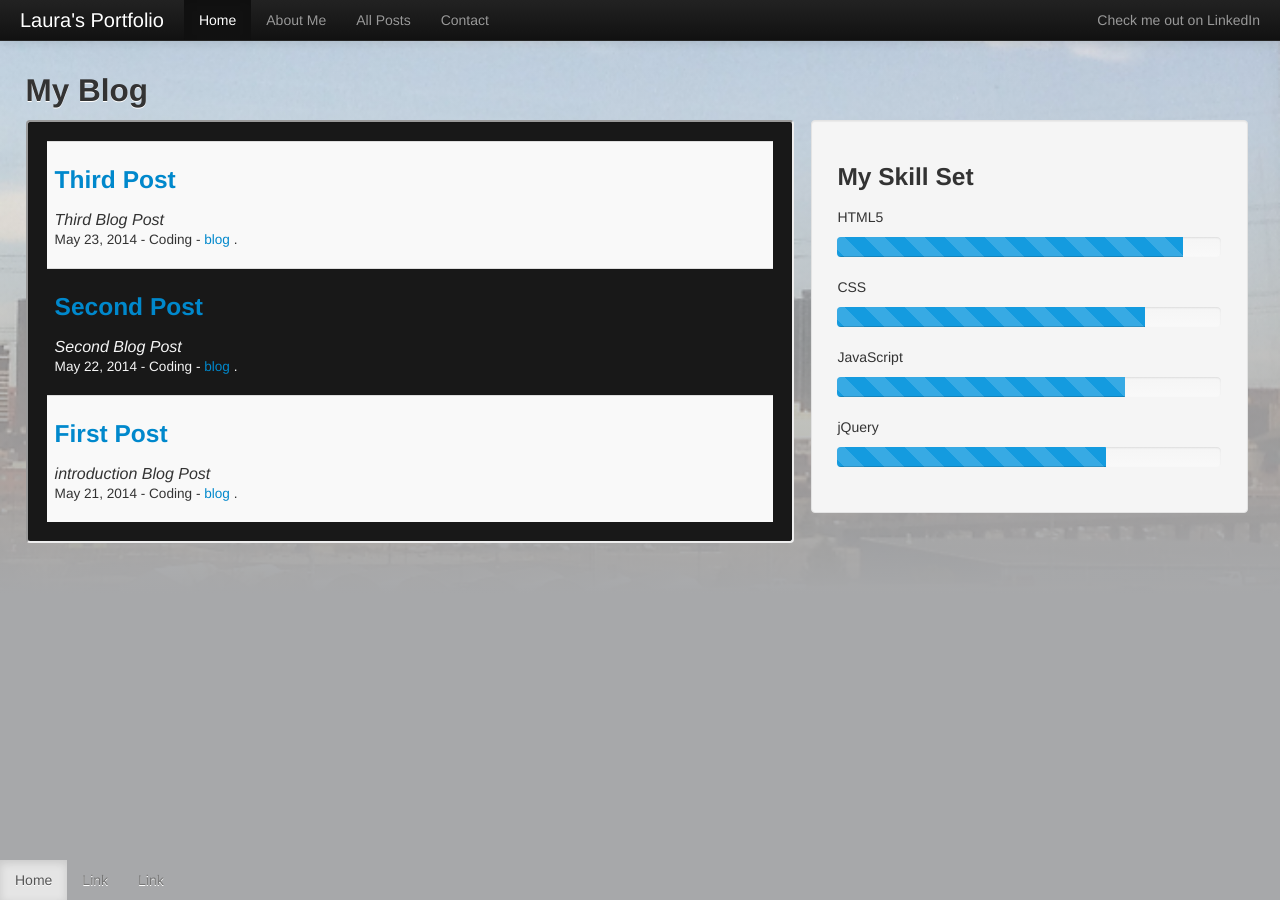
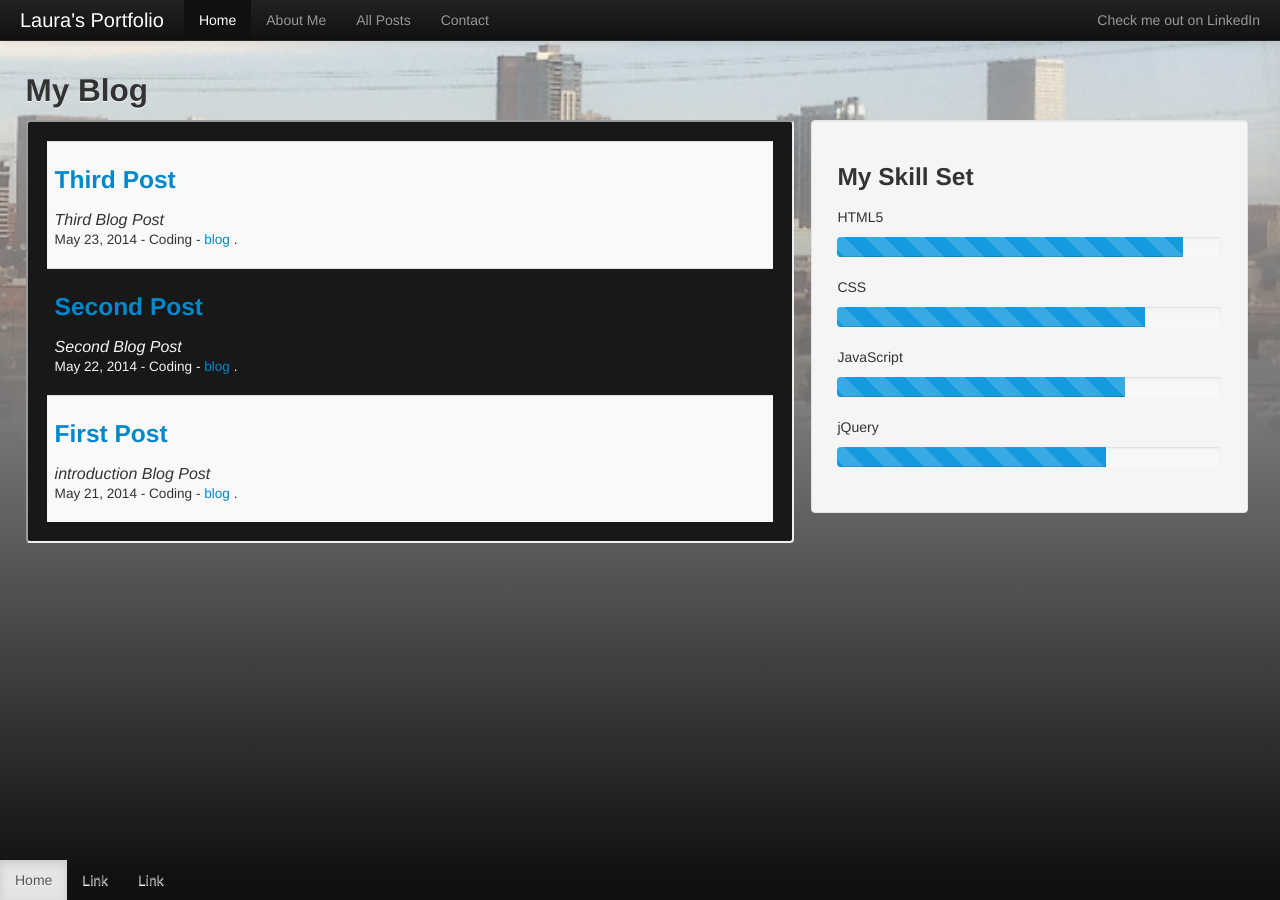
Before and after one commit to LauraR6561/Laurar6561.github.io, a Jekyll site: the page built from index.html, in a window 1280 px wide. Built offline with Jekyll 4.4.1, drawn with Linux system fonts in a browser that asks for light colours; Markdown is read by kramdown in place of the engine named in the settings.

Commit message:
css change

```diff
--- a/css/template.css
+++ b/css/template.css
@@ -6,13 +6,13 @@ html{
 }
 body{
     padding:0px;
-background: -moz-linear-gradient(top,  rgba(0,0,0,0) 0%, rgba(186,187,190,0.2) 13%, rgba(167,168,170,0.61) 40%, rgba(167,168,170,1) 66%); /* FF3.6+ */
-background: -webkit-gradient(linear, left top, left bottom, color-stop(0%,rgba(0,0,0,0)), color-stop(13%,rgba(186,187,190,0.2)), color-stop(40%,rgba(167,168,170,0.61)), color-stop(66%,rgba(167,168,170,1))); /* Chrome,Safari4+ */
-background: -webkit-linear-gradient(top,  rgba(0,0,0,0) 0%,rgba(186,187,190,0.2) 13%,rgba(167,168,170,0.61) 40%,rgba(167,168,170,1) 66%); /* Chrome10+,Safari5.1+ */
-background: -o-linear-gradient(top,  rgba(0,0,0,0) 0%,rgba(186,187,190,0.2) 13%,rgba(167,168,170,0.61) 40%,rgba(167,168,170,1) 66%); /* Opera 11.10+ */
-background: -ms-linear-gradient(top,  rgba(0,0,0,0) 0%,rgba(186,187,190,0.2) 13%,rgba(167,168,170,0.61) 40%,rgba(167,168,170,1) 66%); /* IE10+ */
-background: linear-gradient(to bottom,  rgba(0,0,0,0) 0%,rgba(186,187,190,0.2) 13%,rgba(167,168,170,0.61) 40%,rgba(167,168,170,1) 66%); /* W3C */
-filter: progid:DXImageTransform.Microsoft.gradient( startColorstr='#00000000', endColorstr='#a7a8aa',GradientType=0 ); /* IE6-9 */
+background: -moz-linear-gradient(top,  rgba(0,0,0,0) 0%, rgba(186,187,190,0.26) 13%, rgba(112,112,114,1) 50%, rgba(17,17,17,1) 97%); /* FF3.6+ */
+background: -webkit-gradient(linear, left top, left bottom, color-stop(0%,rgba(0,0,0,0)), color-stop(13%,rgba(186,187,190,0.26)), color-stop(50%,rgba(112,112,114,1)), color-stop(97%,rgba(17,17,17,1))); /* Chrome,Safari4+ */
+background: -webkit-linear-gradient(top,  rgba(0,0,0,0) 0%,rgba(186,187,190,0.26) 13%,rgba(112,112,114,1) 50%,rgba(17,17,17,1) 97%); /* Chrome10+,Safari5.1+ */
+background: -o-linear-gradient(top,  rgba(0,0,0,0) 0%,rgba(186,187,190,0.26) 13%,rgba(112,112,114,1) 50%,rgba(17,17,17,1) 97%); /* Opera 11.10+ */
+background: -ms-linear-gradient(top,  rgba(0,0,0,0) 0%,rgba(186,187,190,0.26) 13%,rgba(112,112,114,1) 50%,rgba(17,17,17,1) 97%); /* IE10+ */
+background: linear-gradient(to bottom,  rgba(0,0,0,0) 0%,rgba(186,187,190,0.26) 13%,rgba(112,112,114,1) 50%,rgba(17,17,17,1) 97%); /* W3C */
+filter: progid:DXImageTransform.Microsoft.gradient( startColorstr='#00000000', endColorstr='#111111',GradientType=0 ); /* IE6-9 */
 
 
 }
```
Also changed, not shown: img/denver.png.
